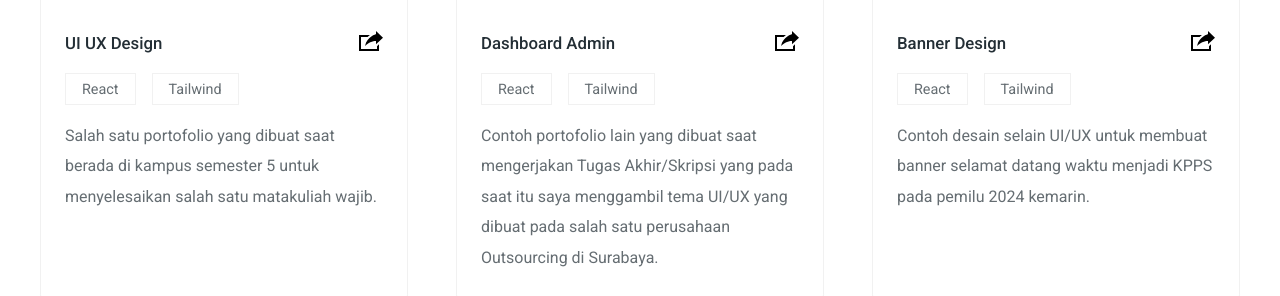
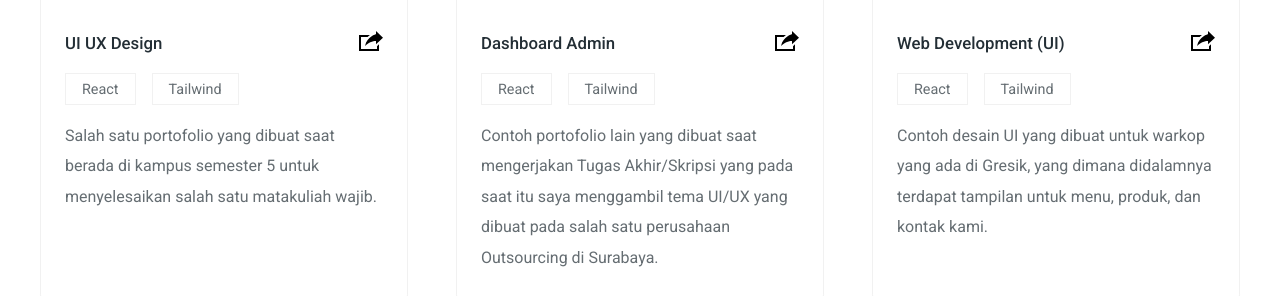
Before and after one commit to AkbarBintang-Code/PortofolioAkbarB, a plain HTML site: page index.html in a window 1280 px wide. Shown: the part 1753-2049 px from the top of the page. Drawn offline with nearby package versions, Linux system fonts and the light colour scheme.

Commit message:
Edit Port

```diff
--- a/index.html
+++ b/index.html
@@ -164,8 +164,8 @@
 
                     <div class="portfolio-info">
                         <div class="portfolio-title">
-                        <h4>Banner Design</h4>
-                        <a href="./pdf/Banner.pdf" class="portfolio-link" target="_blank">
+                        <h4>Web Development (UI)</h4>
+                        <a href="https://warkop-akbar.vercel.app/" class="portfolio-link" target="_blank">
                             <svg xmlns="http://www.w3.org/2000/svg" width="24" height="24" viewBox="0 0 24 24"><path d="M6 17c2.269-9.881 11-11.667 11-11.667v-3.333l7 6.637-7 6.696v-3.333s-6.17-.171-11 5zm12 .145v2.855h-16v-12h6.598c.768-.787 1.561-1.449 2.339-2h-10.937v16h20v-6.769l-2 1.914z"
                                 /></svg>
                         </a>
@@ -176,8 +176,7 @@
                     </div>
 
                     <p>
-                        Contoh desain selain UI/UX untuk membuat banner selamat datang
-                        waktu menjadi KPPS pada pemilu 2024 kemarin.
+                        Contoh desain UI yang dibuat untuk warkop yang ada di Gresik, yang dimana didalamnya terdapat tampilan untuk menu, produk, dan kontak kami.
                     </p>
                 </div>
                 </div>
```
Also changed, not shown: images/porfolios/portfolio3.jpg.
